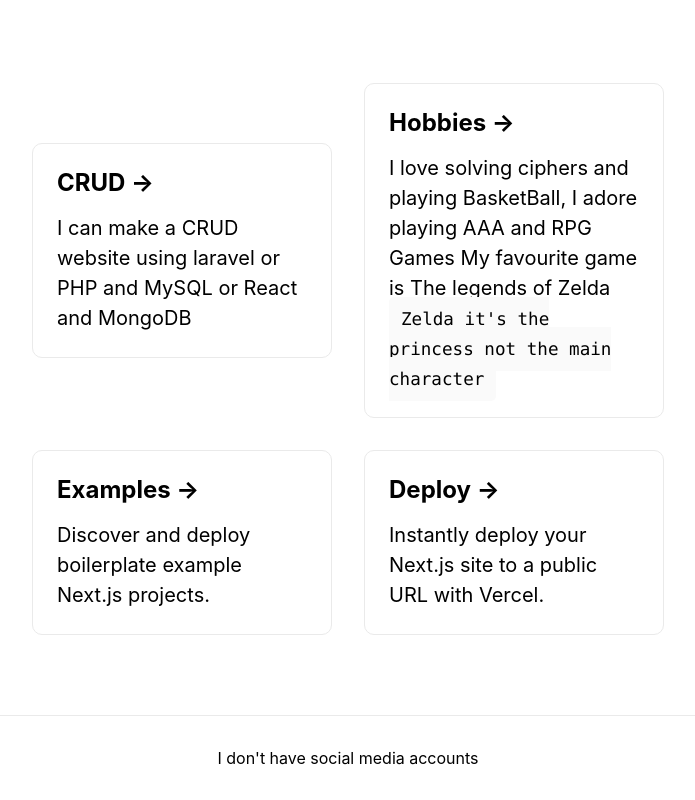
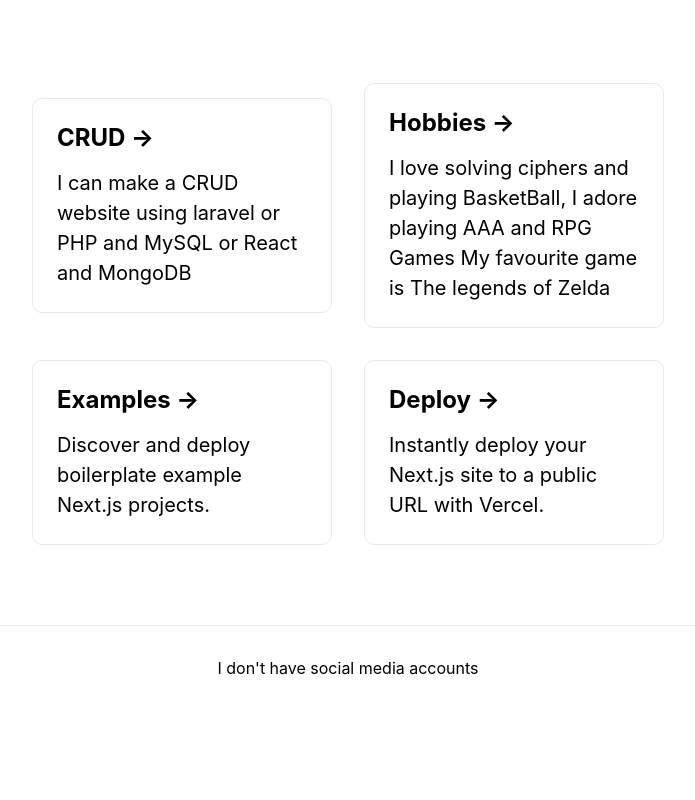
Before and after one commit to YoussefJemmane/joemane, a Next.js app: page / in a window 1280 px wide. Shown: the part 735-1535 px from the top of the page, without its empty margins (292-987 px from the left). After the commit the page ends 1445 px from the top, so only its background shows below. Built offline with nearby package versions, Linux system fonts and the light colour scheme.

Commit message:
Update index.js

```diff
--- a/pages/index.js
+++ b/pages/index.js
@@ -37,7 +37,7 @@ export default function Home() {
 
           <a  className={styles.card}>
             <h2>Hobbies &rarr;</h2>
-            <p>I love solving ciphers and playing BasketBall, I adore playing AAA and RPG Games My favourite game is The legends of Zelda <code className={styles.code}>Zelda it's the princess not the main character</code> </p>
+            <p>I love solving ciphers and playing BasketBall, I adore playing AAA and RPG Games My favourite game is The legends of Zelda</p>
           </a>
 
           <a
```
